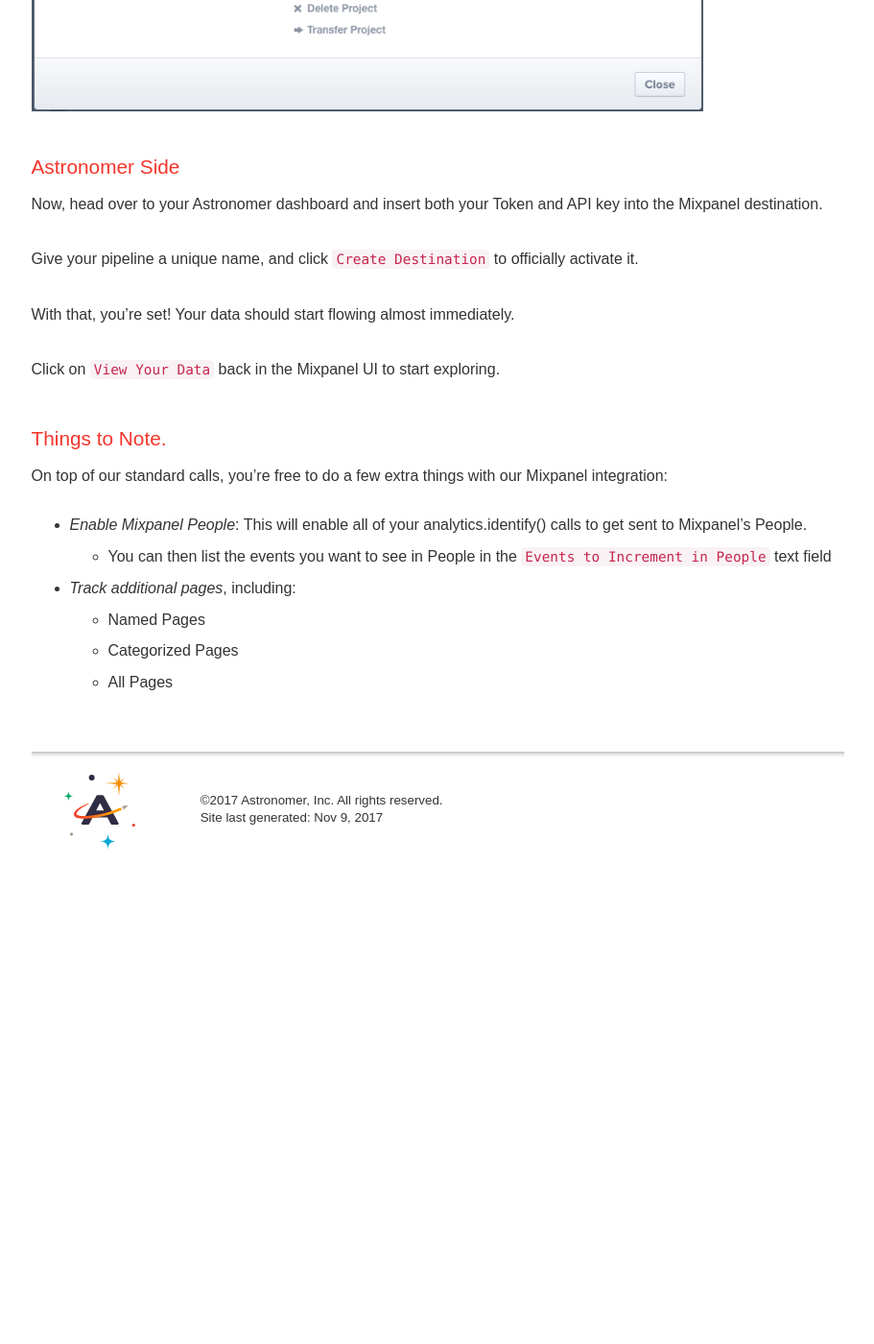
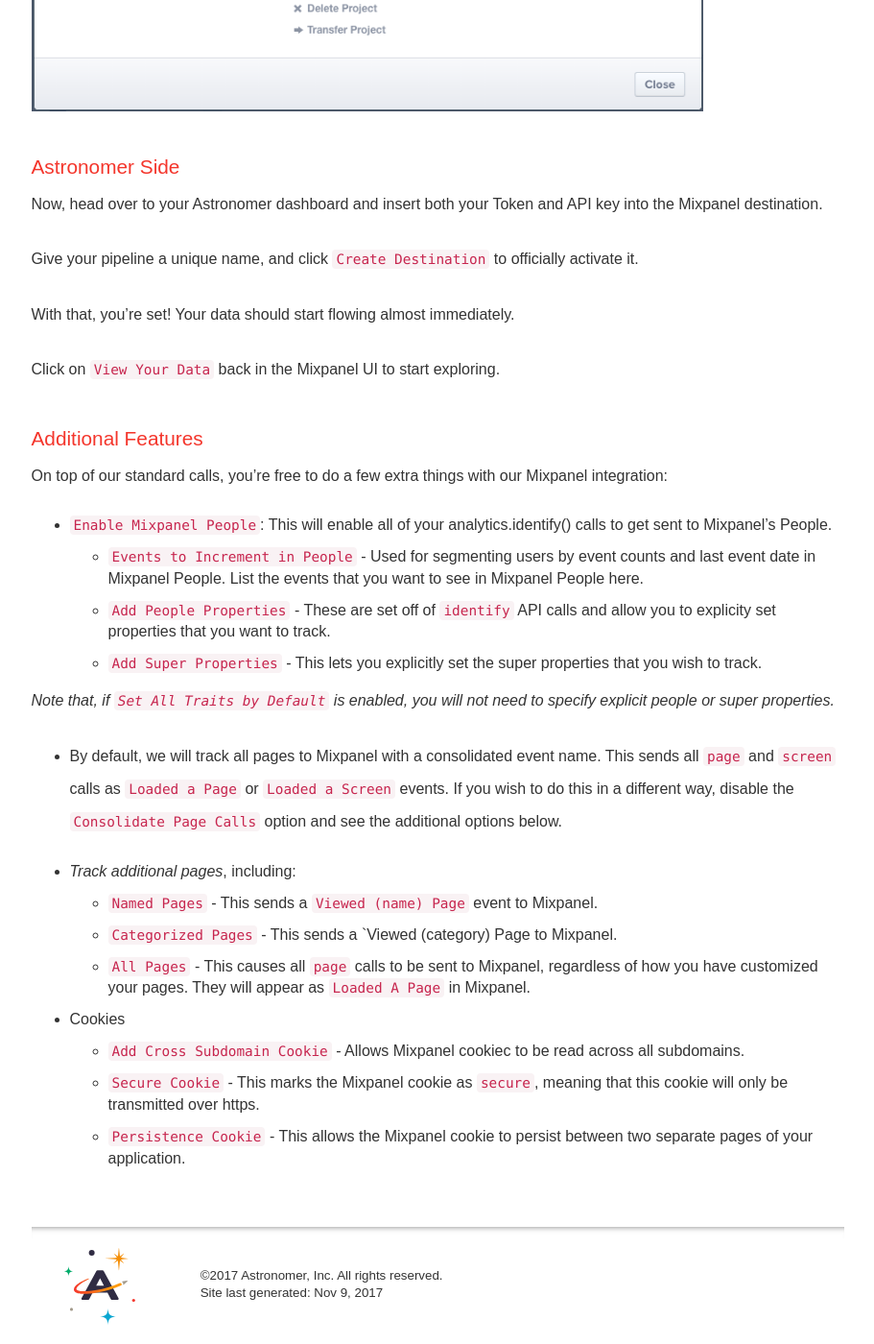
Before and after one commit to petedejoy/documentation, a Jekyll site: the page built from v2/clickstream/destinations/mixpanel.md, in a window 1280 px wide and 1400 px high, scrolled down 2310 px. Shown: the whole window at 96% size, without its empty margins (330-1241 px from the left). Built offline with Jekyll 4.4.1, drawn with Linux system fonts in a browser that asks for light colours; nearby versions of some CDN libraries; some web fonts are replaced; comment, search, counter and statistics services are not loaded; before the commit the page ends 3215 px from its top, so only the background shows below that.

Commit message:
Additional Feature added to Mixpanel #118

```diff
--- a/v2/clickstream/destinations/mixpanel.md
+++ b/v2/clickstream/destinations/mixpanel.md
@@ -44,14 +44,25 @@ With that, you're set! Your data should start flowing almost immediately.
 
 Click on `View Your Data` back in the Mixpanel UI to start exploring.
 
-### Things to Note.
+### Additional Features
 
 On top of our standard calls, you're free to do a few extra things with our Mixpanel integration:
 
-- *Enable Mixpanel People*: This will enable all of your analytics.identify() calls to get sent to Mixpanel's People.
-    * You can then list the events you want to see in People in the `Events to Increment in People` text field
+- `Enable Mixpanel People`: This will enable all of your analytics.identify() calls to get sent to Mixpanel's People.
+    * `Events to Increment in People` - Used for segmenting users by event counts and last event date in Mixpanel People. List the events that you want to see in Mixpanel People here.
+    * `Add People Properties` - These are set off of `identify` API calls and allow you to explicity set properties that you want to track.
+    * `Add Super Properties` - This lets you explicitly set the super properties that you wish to track.
+
+*Note that, if `Set All Traits by Default` is enabled, you will not need to specify explicit people or super properties.*
+
+- By default, we will track all pages to Mixpanel with a consolidated event name. This sends all `page` and `screen` calls as `Loaded a Page` or `Loaded a Screen` events. If you wish to do this in a different way, disable the `Consolidate Page Calls` option and see the additional options below.
 
 - *Track additional pages*, including:
-    * Named Pages
-    * Categorized Pages
-    * All Pages
+    * `Named Pages` - This sends a `Viewed (name) Page` event to Mixpanel.
+    * `Categorized Pages` - This sends a `Viewed (category) Page to Mixpanel.
+    * `All Pages` - This causes all `page` calls to be sent to Mixpanel, regardless of how you have customized your pages. They will appear as `Loaded A Page` in Mixpanel.
+
+- Cookies
+    * `Add Cross Subdomain Cookie` - Allows Mixpanel cookiec to be read across all subdomains.
+    * `Secure Cookie` - This marks the Mixpanel cookie as `secure`, meaning that this cookie will only be transmitted over https.
+    * `Persistence Cookie` - This allows the Mixpanel cookie to persist between two separate pages of your application.
```
